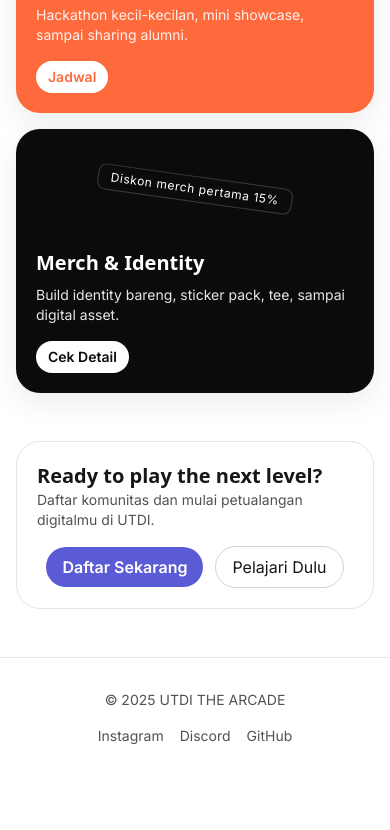
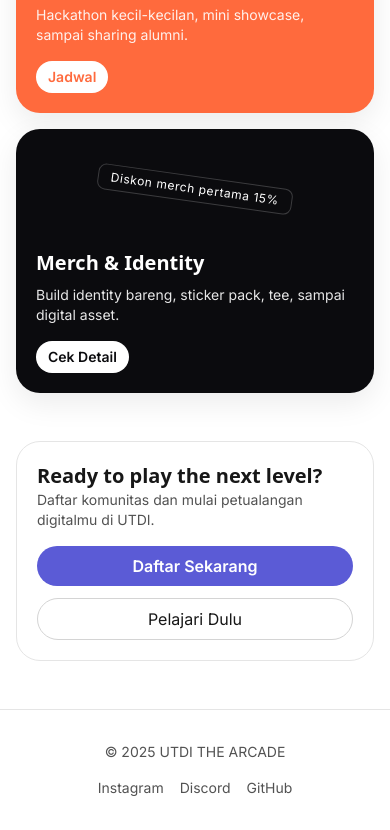
Before and after one commit to utdithearcade/landing, a plain HTML site: page index.html in a window 390 px wide. Shown: the part 1007-1837 px from the top of the page. Before the commit the page ends 1785 px from the top, so only its background shows below. Drawn offline with nearby package versions, Linux system fonts and the light colour scheme; a web font is replaced by a local one.

Commit message:
fix(index): responsive CTA buttons; stack on mobile, prevent wrapping on larger screens

```diff
--- a/index.html
+++ b/index.html
@@ -155,9 +155,9 @@
               <h2 class="font-display text-xl sm:text-2xl font-bold">Ready to play the next level?</h2>
               <p class="text-neutral-600 text-sm sm:text-base">Daftar komunitas dan mulai petualangan digitalmu di UTDI.</p>
             </div>
-            <div class="flex items-center gap-3">
-              <a href="#" class="inline-flex items-center rounded-full px-4 py-2 sm:px-5 sm:py-2.5 bg-primary text-white font-semibold hover:opacity-90">Daftar Sekarang</a>
-              <a href="#tentang" class="inline-flex items-center rounded-full px-4 py-2 sm:px-5 sm:py-2.5 border border-neutral-300 hover:border-neutral-400">Pelajari Dulu</a>
+            <div class="flex flex-col sm:flex-row items-stretch sm:items-center gap-3 sm:gap-3 w-full">
+              <a href="#" class="inline-flex items-center justify-center rounded-full px-4 py-2 sm:px-5 sm:py-2.5 bg-primary text-white font-semibold hover:opacity-90 w-full sm:w-auto text-center whitespace-nowrap shrink-0">Daftar Sekarang</a>
+              <a href="#tentang" class="inline-flex items-center justify-center rounded-full px-4 py-2 sm:px-5 sm:py-2.5 border border-neutral-300 hover:border-neutral-400 w-full sm:w-auto text-center whitespace-nowrap shrink-0">Pelajari Dulu</a>
             </div>
           </div>
         </div>
```
